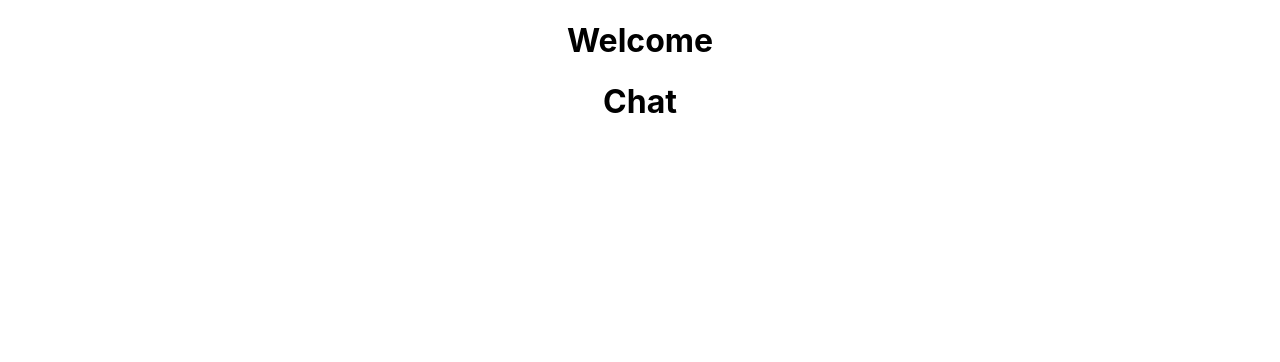
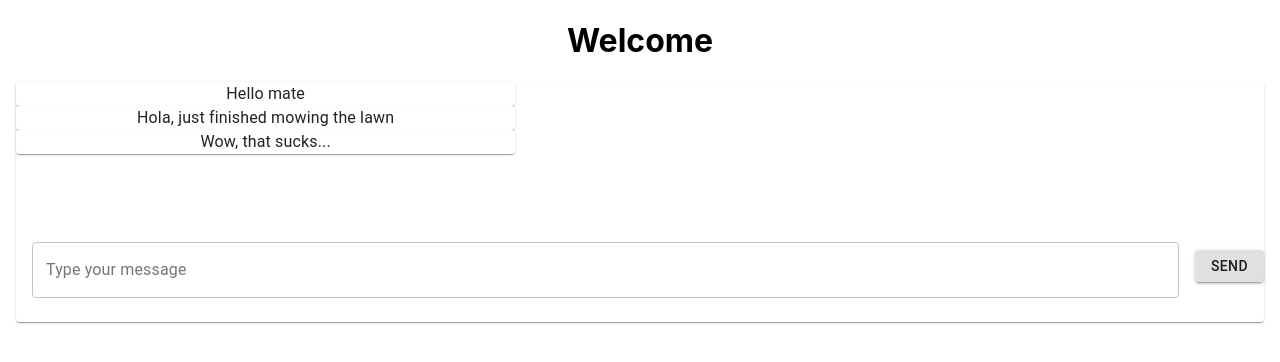
Before and after one commit to JoshuaKaluski/chatterbox, a React (Create React App) app in the folder client/: page / in a window 1280 px wide. Shown: the top 362 px of the page. Built offline with nearby package versions, Linux system fonts and the light colour scheme; no server answers; the HTML template or start-up script is replaced by a standard one.

Commit message:
Started client side Chat

```diff
--- a/client/src/App.js
+++ b/client/src/App.js
@@ -1,6 +1,6 @@
 import React from 'react';
 import {Switch, Route} from 'react-router-dom';
-import {Chat} from './Chat'
+import {Chat} from './Chat/Chat'
 import './App.css';
 
 function App() {
--- a/client/src/Chat.js
+++ /dev/null
@@ -1,23 +0,0 @@
-import React, {useEffect} from 'react';
-import io from 'socket.io-client';
-
-const ENDPOINT = 'http://localhost:5000';
-
-var socket;
-const Chat = () => {
-
-  useEffect(() => {
-    socket = io(ENDPOINT);
-    socket.on('connection', (socket) => {
-      console.log('Connected');
-      socket.on('disconnect', () => console.log('Disconnected'))
-    })
-  }, []);
-  return (
-    <div>
-      <h1>Chat</h1>
-    </div>
-  )
-};
-
-export {Chat, socket}
--- /dev/null
+++ b/client/src/Chat/Chat.js
@@ -0,0 +1,65 @@
+import React, {useEffect} from 'react';
+import Paper from '@material-ui/core/Paper/index';
+import Box from '@material-ui/core/Box/index';
+import Grid from '@material-ui/core/Grid/index';
+import Button from '@material-ui/core/Button/index';
+import TextField from '@material-ui/core/TextField/index';
+import {makeStyles} from "@material-ui/core/styles/index";
+import io from 'socket.io-client';
+import {Typography} from "@material-ui/core/index";
+
+import Messages from './Messages';
+import Input from './Input';
+
+const ENDPOINT = 'http://localhost:5000';
+
+var socket;
+
+const testMessages = [
+  {
+    incoming: true,
+    message: 'Hello mate'
+  },
+  {
+    incoming: false,
+    message: 'Hola, just finished mowing the lawn'
+  },
+  {
+    incoming: true,
+    message: 'Wow, that sucks...'
+  }
+];
+
+const useStyles = makeStyles(theme => ({
+  root: {
+    display: 'flex',
+    flexDirection: 'column',
+    alignItems: 'center',
+    height: '15em',
+    justifyContent: 'space-between'
+  }
+
+}));
+
+const Chat = () => {
+  const classes = useStyles();
+
+  useEffect(() => {
+    socket = io(ENDPOINT);
+    socket.on('connection', (socket) => {
+      console.log('Connected');
+      socket.on('disconnect', () => console.log('Disconnected'))
+    })
+  }, []);
+
+  return (
+    <Box m={2}>
+      <Paper className={classes.root}>
+        <Messages messages={testMessages}/>
+        <Input/>
+      </Paper>
+    </Box>
+  )
+};
+
+export {Chat, socket}
--- /dev/null
+++ b/client/src/Chat/Input.js
@@ -0,0 +1,42 @@
+import React from 'react';
+import TextField from "@material-ui/core/TextField";
+import Button from "@material-ui/core/Button";
+import {makeStyles} from "@material-ui/core";
+
+const useStyles = makeStyles(theme => ({
+  text: {
+    margin: theme.spacing(2),
+    flexGrow: 1
+  },
+  form: {
+    display: 'flex',
+    width: '100%',
+    flexDirection: 'row',
+    alignItems: 'center',
+    justifyContent: 'space-between'
+  },
+  button: {
+    height: theme.spacing(4)
+  }
+}));
+
+const Input = (props) => {
+  const classes = useStyles();
+  return (
+    <form className={classes.form}>
+      <div className={classes.text}>
+        <TextField
+          variant='outlined'
+          label='Type your message'
+          name='message'
+          id='message'
+          margin='normal'
+          fullWidth
+        />
+      </div>
+      <Button className={classes.button} type='submit' variant='contained'>Send</Button>
+    </form>
+  )
+};
+
+export default Input;
--- /dev/null
+++ b/client/src/Chat/Message.js
@@ -0,0 +1,31 @@
+import React from 'react';
+import {Typography} from "@material-ui/core";
+import Paper from "@material-ui/core/Paper";
+import {makeStyles} from "@material-ui/core";
+
+const useStyles = makeStyles(theme => ({
+  root: {
+    width: '100%',
+    display: 'flex'
+  },
+  message: {
+    width: '40%'
+  }
+}));
+
+const Message = (props) => {
+  const {message} = props;
+  const classes = useStyles();
+
+  return (
+    <div className={classes.root}>
+      <Paper className={classes.message}>
+        <Typography variant='body1'>{message}</Typography>
+      </Paper>
+    </div>
+
+  )
+};
+
+
+export default Message;
--- /dev/null
+++ b/client/src/Chat/Messages.js
@@ -0,0 +1,27 @@
+import React from 'react';
+import Grid from "@material-ui/core/Grid";
+import {makeStyles} from "@material-ui/core";
+
+import Message from './Message';
+
+const useStyles = makeStyles(theme => ({
+  root: {
+    display: 'flex',
+    flexDirection: 'column',
+    width: '100%'
+  }
+}));
+
+const Messages = (props) => {
+  const {messages} = props;
+  const classes = useStyles();
+  return (
+    <div className={classes.root}>
+      {messages.map(message => (
+        <Message key={message.message} incoming={message.incoming} message={message.message} />
+      ))}
+    </div>
+  )
+};
+
+export default Messages;
```
